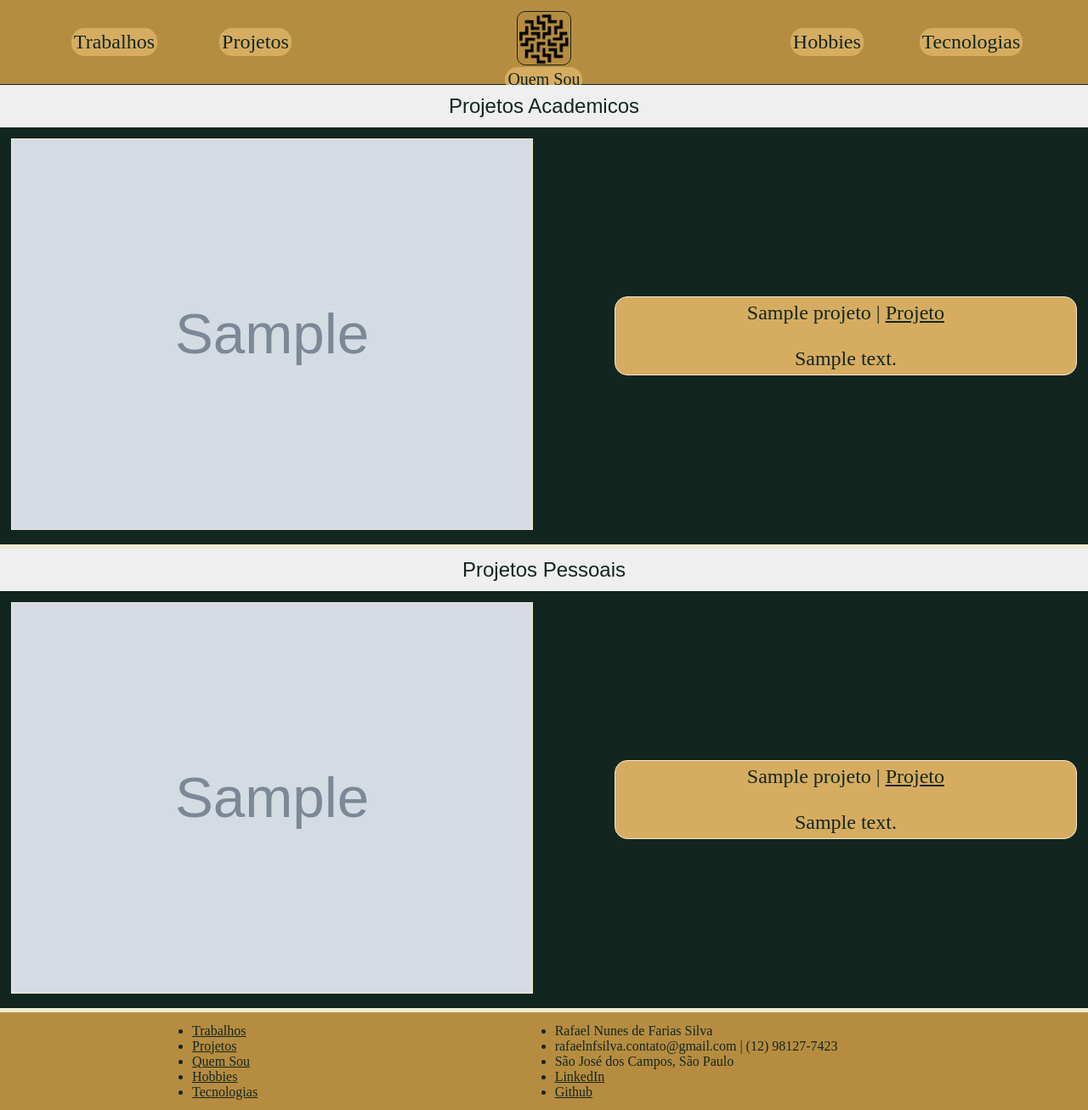
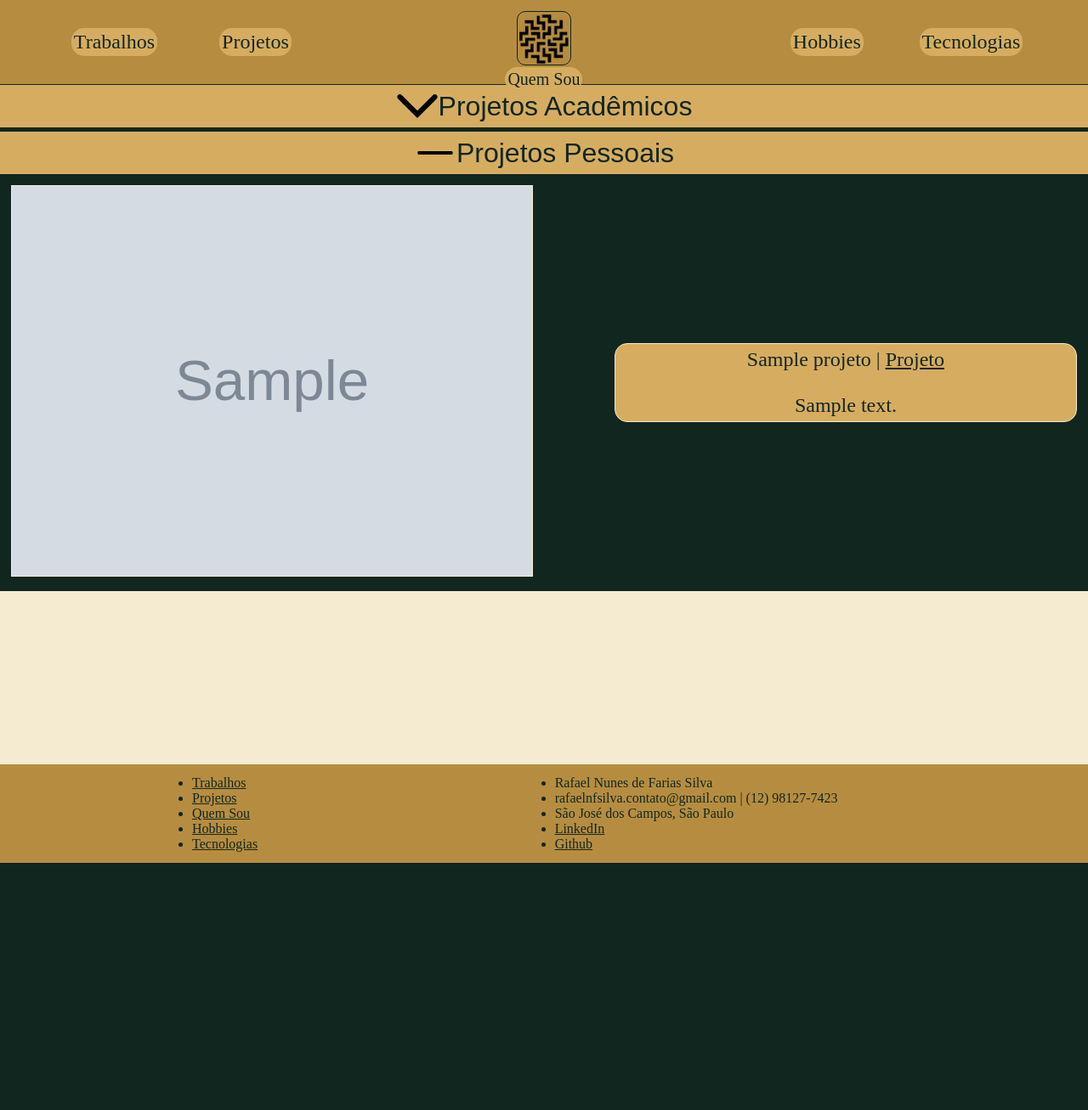
Before and after one commit to Rafael-Nunes-Silva/Portfolio-Pessoal, a Flask app: template src/templates/Projetos.html in a window 1280 px wide. Shown: the whole page at 85% size. After the commit the page ends 1016 px from the top, so only its background shows below. Run offline with Flask 3, Linux system fonts and the light colour scheme; the template is opened without the code that fills it: most values are stand-ins (such as "Sample title", 1, 10 or a date in 2020); grey boxes marked "Sample" are stand-in pictures.

Commit message:
Separei projetos pessoais e acadêmicos

```diff
--- a/src/static/css/Projetos.css
+++ b/src/static/css/Projetos.css
@@ -1,24 +1,23 @@
-.ano-dropdown{
-
-}
-.ano-dropdown button{
-    width: 50px;
-    height: 50px;
-}
-.ano-dropdown button:hover{
-    background-color: red;
-}
-
-
-
 .proj-dropdown{
-
+    background-color: var(--cream);
 }
 .proj-dropdown-btn{
+    background-color: var(--gold);
+
+    display: flex;
+    align-items: center;
+    justify-content: center;
+
+    cursor: pointer;
+
     width: 100%;
     height: 50px;
 
-    font-size: 24px;
+    font-size: 32px;
+}
+.proj-dropdown-btn img{
+    width: 50px;
+    height: 50px;
 }
 
 
--- a/src/static/js/Projetos.js
+++ b/src/static/js/Projetos.js
@@ -1,23 +1,40 @@
 window.onload = function () {
     let projetos = document.getElementById("proj-academicos").children;
-    for(let i=1; i<projetos.length; i++)
-        projetos[i].style.display = "flex";
+    projetos[0].children[0].style.display = "block";
+    projetos[0].children[1].style.display = "none";
+    for(let i = 1; i < projetos.length; i++)
+        projetos[i].style.display = "none";
+
     projetos = document.getElementById("proj-pessoais").children;
-    for(let i=1; i<projetos.length; i++)
+    projetos[0].children[0].style.display = "none";
+    projetos[0].children[1].style.display = "block";
+    for(let i=1; i < projetos.length; i++)
         projetos[i].style.display = "flex";
 };
 
-document.getElementById("proj-academicos-btn").addEventListener("click", function(event) {
+document.getElementById("proj-academicos-btn").addEventListener("click", function() {
+    for(let i = 0; i < 2; i++){
+        if(this.children[i].style.display == "block")
+            this.children[i].style.display = "none";
+        else this.children[i].style.display = "block";
+    }
+
     let projetos = document.getElementById("proj-academicos").children;
-    for(let i=1; i<projetos.length; i++){
+    for(let i = 1; i < projetos.length; i++){
         if(projetos[i].style.display == "flex")
             projetos[i].style.display = "none";
         else projetos[i].style.display = "flex";
     }
 });
-document.getElementById("proj-pessoais-btn").addEventListener("click", function(event) {
+document.getElementById("proj-pessoais-btn").addEventListener("click", function() {
+    for(let i = 0; i < 2; i++){
+        if(this.children[i].style.display == "block")
+            this.children[i].style.display = "none";
+        else this.children[i].style.display = "block";
+    }
+
     let projetos = document.getElementById("proj-pessoais").children;
-    for(let i=1; i<projetos.length; i++){
+    for(let i = 1; i < projetos.length; i++){
         if(projetos[i].style.display == "flex")
             projetos[i].style.display = "none";
         else projetos[i].style.display = "flex";
--- a/src/templates/Projetos.html
+++ b/src/templates/Projetos.html
@@ -16,8 +16,8 @@
     <div id="content">
         {% autoescape false %}
         <div class="proj-dropdown" id="proj-academicos">
-            <button class="proj-dropdown-btn" id="proj-academicos-btn">Projetos Academicos</button>
-            {% for projeto in projetos %}
+            <button class="proj-dropdown-btn" id="proj-academicos-btn"><img src="static/images/Projetos/Open-Dropdown.svg"><img src="static/images/Projetos/Closed-Dropdown.svg">Projetos Acadêmicos</button>
+            {% for projeto in projetosAcademicos %}
                 <div class="escuro projeto row">
                     <div class="col-6">
                         <img src="{{ projeto.imagem }}">
@@ -27,12 +27,15 @@
                         <p>{{ projeto.nome }} | <a href="{{ projeto.link }}">Projeto</a><br><br>{{ projeto.texto }}</p>
                     </div>
                 </div>
-                <div class="divisor row"></div>
+                {% if not loop.last %}
+                    <div class="divisor row"></div>
+                {% endif %}
             {% endfor %}
         </div>
+        <div class="escuro divisor row"></div>
         <div class="proj-dropdown" id="proj-pessoais">
-            <button class="proj-dropdown-btn" id="proj-pessoais-btn">Projetos Pessoais</button>
-            {% for projeto in projetos %}
+            <button class="proj-dropdown-btn" id="proj-pessoais-btn"><img src="static/images/Projetos/Open-Dropdown.svg"><img src="static/images/Projetos/Closed-Dropdown.svg">Projetos Pessoais</button>
+            {% for projeto in projetosPessoais %}
                 <div class="escuro projeto row">
                     <div class="col-6">
                         <img src="{{ projeto.imagem }}">
@@ -42,7 +45,9 @@
                         <p>{{ projeto.nome }} | <a href="{{ projeto.link }}">Projeto</a><br><br>{{ projeto.texto }}</p>
                     </div>
                 </div>
-                <div class="divisor row"></div>
+                {% if not loop.last %}
+                    <div class="divisor row"></div>
+                {% endif %}
             {% endfor %}
         </div>
         {% endautoescape %}
```
Also changed, not shown: src/static/images/Projetos/Closed-Dropdown.svg (added), src/static/images/Projetos/Open-Dropdown.svg (added).
